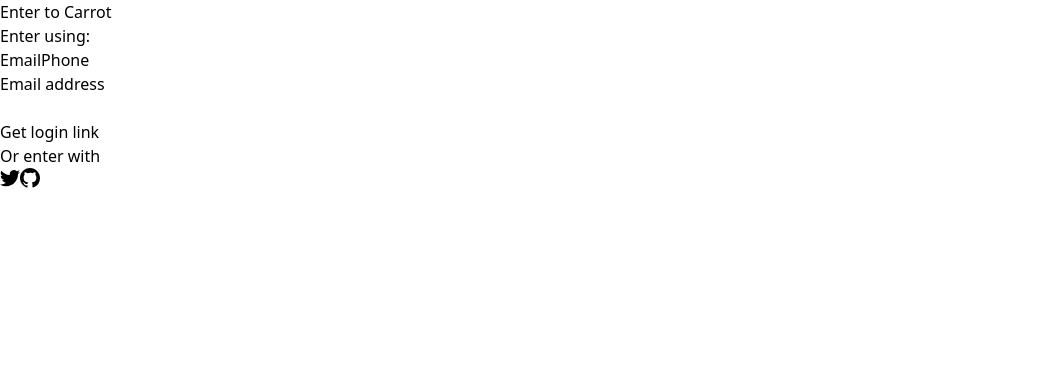
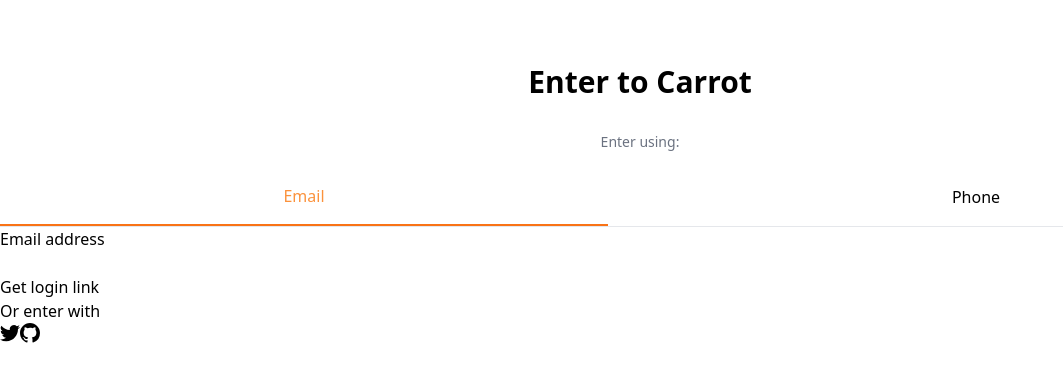
Before and after one commit to dongmin7208/tailwind-market, a Next.js app: page /enter in a window 1280 px wide. Shown: the top 382 px of the page, without its empty margins (0-1063 px from the left). Built offline with nearby package versions, Linux system fonts and the light colour scheme.

Commit message:
ADD: bed css

```diff
--- a/pages/enter.tsx
+++ b/pages/enter.tsx
@@ -5,14 +5,32 @@
   const onEmailClick = () => setMethod('email');
   const onPhoneClick = () => setMethod('phone');
   return (
-    <div>
-      <h3>Enter to Carrot</h3>
-      <div>
-        <div>
-          <h5>Enter using:</h5>
-          <div>
-            <button onClick={onEmailClick}>Email</button>
-            <button onClick={onPhoneClick}>Phone</button>
+    <div className='mt-16'>
+      <h3 className='text-center text-3xl font-bold'>Enter to Carrot</h3>
+      <div className='mt-8'>
+        <div className='flex flex-col items-center'>
+          <h5 className='text-sm font-medium text-gray-500'>Enter using:</h5>
+          <div className='mt-8 grid w-full grid-cols-2 gap-16 border-b'>
+            <button
+              className={`pb-4 font-medium ${
+                method === 'email'
+                  ? 'border-b-2 border-orange-500 text-orange-400'
+                  : ''
+              }`}
+              onClick={onEmailClick}
+            >
+              Email
+            </button>
+            <button
+              className={`pb-4 font-medium ${
+                method === 'phone'
+                  ? 'border-b-2 border-orange-500 text-orange-400'
+                  : ''
+              }`}
+              onClick={onEmailClick}
+            >
+              Phone
+            </button>
           </div>
         </div>
         <form>
```
